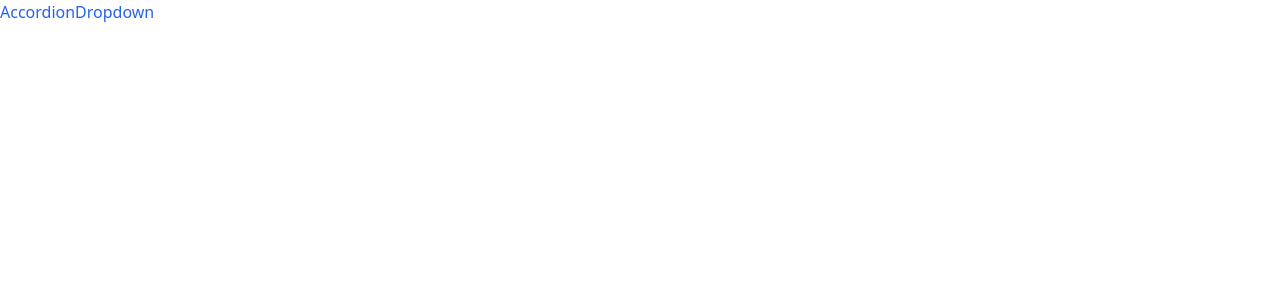
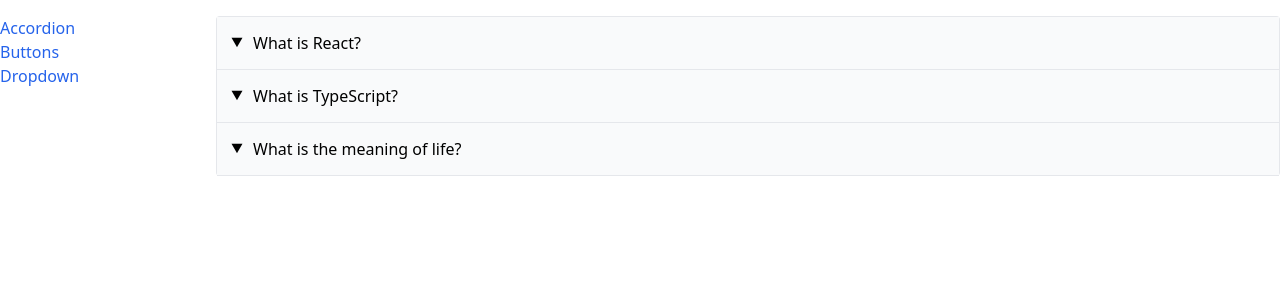
Before and after one commit to mrivasperez/component-library, a React (Vite) app: page / in a window 1280 px wide. Shown: the top 300 px of the page. Built offline with nearby package versions, Linux system fonts and the light colour scheme.

Commit message:
feat: Navigation sidebar

```diff
--- a/src/App.tsx
+++ b/src/App.tsx
@@ -1,16 +1,19 @@
-import Link from "./components/Link";
 import Route from "./components/Route";
+import Sidebar from "./components/Sidebar";
 import AccordionPage from "./pages/AccordionPage";
+import ButtonPage from "./pages/ButtonPage";
 import DropdownPage from "./pages/DropdownPage";
 
 function App() {
   return (
-    <div>
-      <Link to="/accordion">Accordion</Link>
-      <Link to="/dropdown">Dropdown</Link>
-      <div>
-        <Route path="/accordion">
+    <div className="container mx-auto grid grid-cols-6 gap-4 mt-4">
+      <Sidebar />
+      <div className="col-span-5">
+        <Route path="/">
           <AccordionPage />
+        </Route>
+        <Route path="/buttons">
+          <ButtonPage />
         </Route>
         <Route path="/dropdown">
           <DropdownPage />
--- /dev/null
+++ b/src/components/Sidebar.tsx
@@ -0,0 +1,35 @@
+import React from "react";
+import Link from "./Link";
+
+const Sidebar = () => {
+  const links = [
+    {
+      label: "Accordion",
+      path: "/"
+    },
+    {
+      label: "Buttons",
+      path: "/buttons"
+    },
+    {
+      label: "Dropdown",
+      path: "/dropdown"
+    }
+  ];
+
+  const renderedLinks = links.map((link) => {
+    return (
+      <Link to={link.path} key={link.label}>
+        {link.label}
+      </Link>
+    );
+  });
+
+  return (
+    <div className="sticky top-0 overflow-y-scroll flex flex-col">
+      {renderedLinks}
+    </div>
+  );
+};
+
+export default Sidebar;
```
